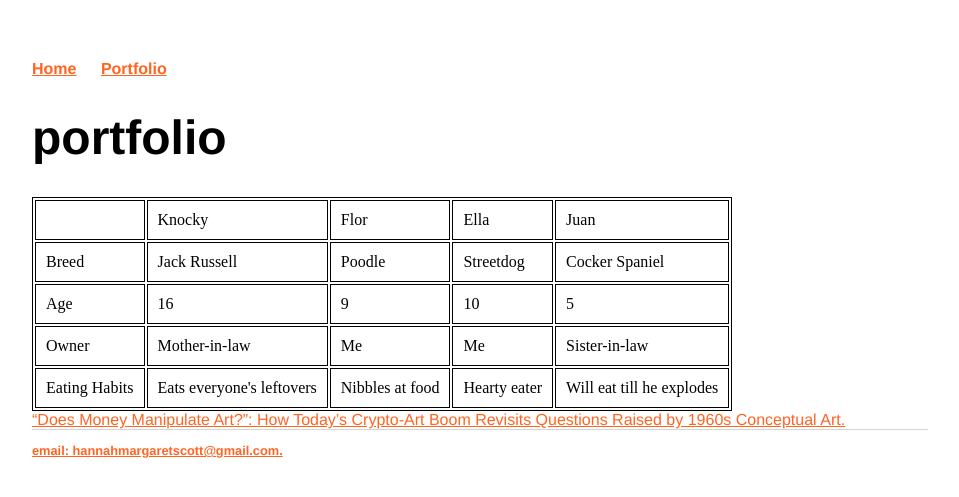
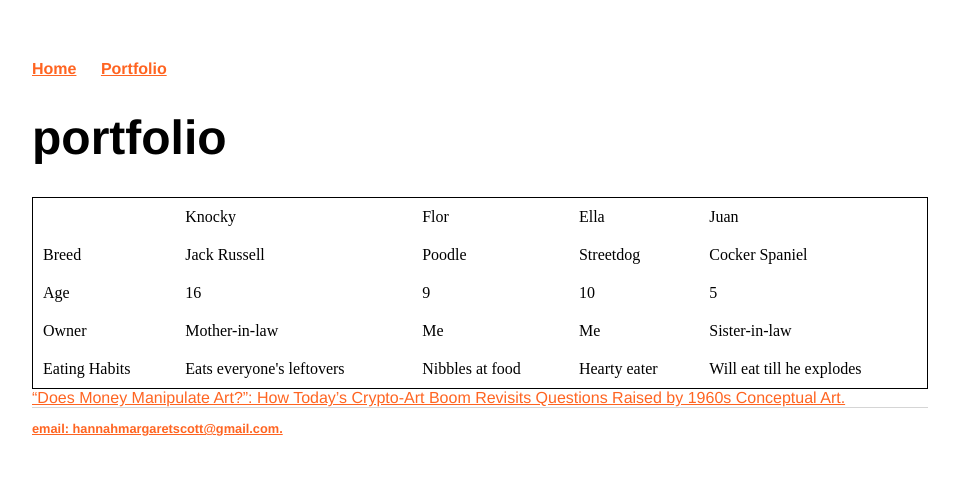
Before and after one commit to hannahmargaretscott/hannahmargaretscott.github.io, a Jekyll site: the page built from portfolio/index.html, in a window 1280 px wide. Shown: the top 497 px of the page, without its empty margins (160-1119 px from the left). Built offline with Jekyll 4.4.1, drawn with Linux system fonts in a browser that asks for light colours.

Commit message:
Update main.css

```diff
--- a/css/main.css
+++ b/css/main.css
@@ -42,8 +42,10 @@ ul.posts li {
     list-style: none;
 }
 
-table, th, td {
-    border: 1px solid black;
+table {
+  width: 100%;
+  border-collapse: collapse;
+  border: 1px solid black;
 }
 
 th, td {
```
